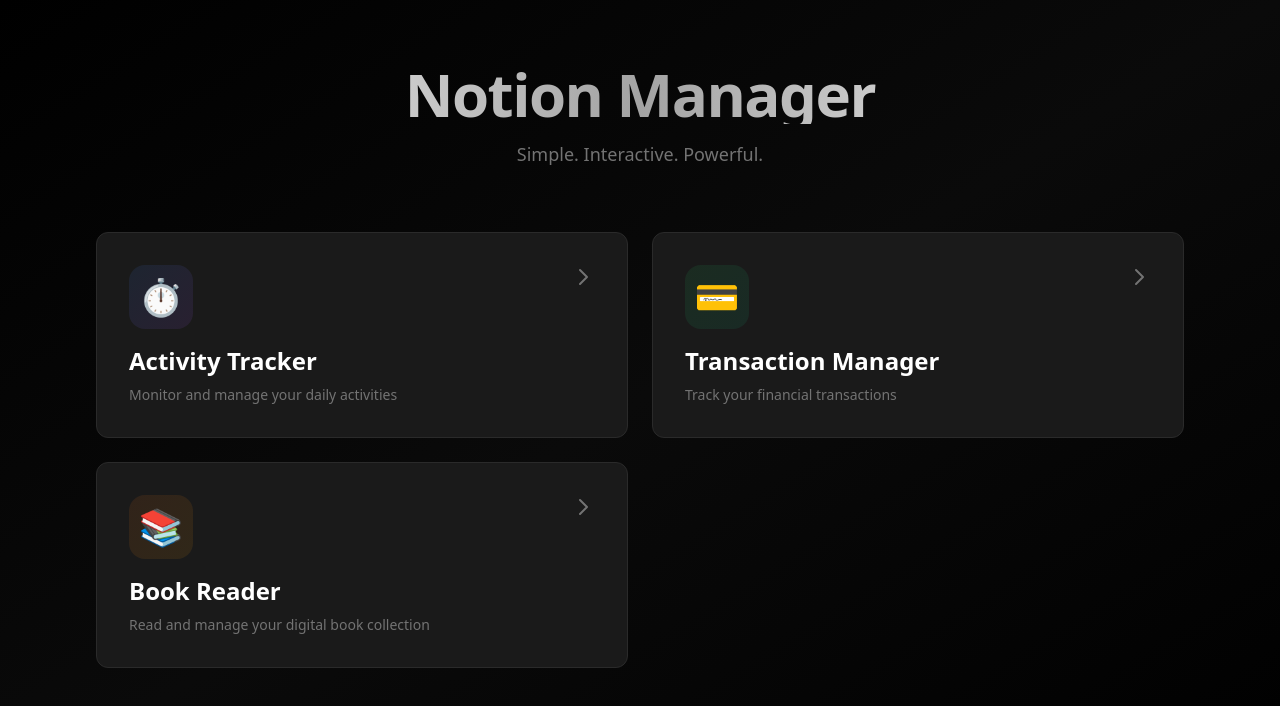
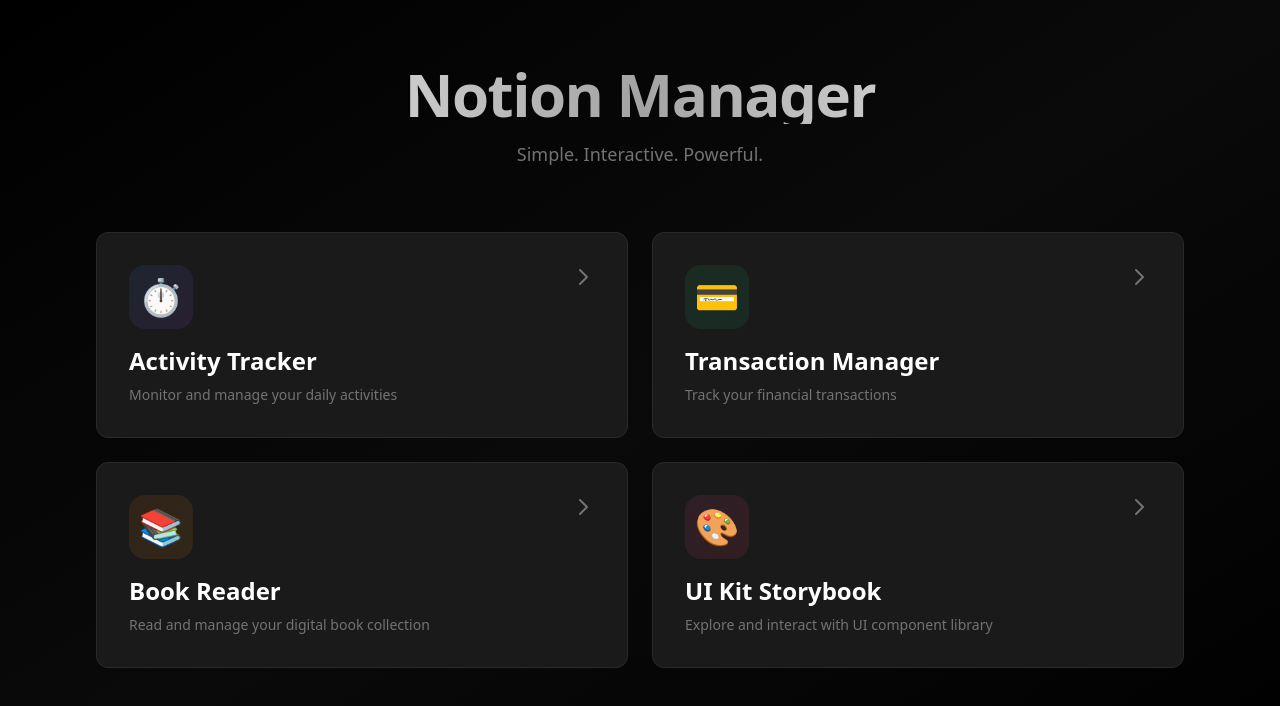
Before and after one commit to arthadede/notion-manager, a Next.js app: page / in a window 1280 px wide. Shown: the top 706 px of the page. Built offline with nearby package versions, Linux system fonts and the light colour scheme.

Commit message:
Add UI Kit Storybook menu item to homepage
Added a new feature card on the homepage that links to the Histweety UI Kit Storybook (https://histweety-ui.vercel.app). This provides easy access to the UI component library for developers.

```diff
--- a/app/page.tsx
+++ b/app/page.tsx
@@ -32,6 +32,13 @@ export default function HomePage() {
       href: "https://histweety-reader.vercel.app/",
       icon: "📚",
       gradient: "from-orange-500/10 to-amber-500/10",
+    },
+    {
+      title: "UI Kit Storybook",
+      description: "Explore and interact with UI component library",
+      href: "https://histweety-ui.vercel.app",
+      icon: "🎨",
+      gradient: "from-pink-500/10 to-rose-500/10",
     },
       ];
 
```
